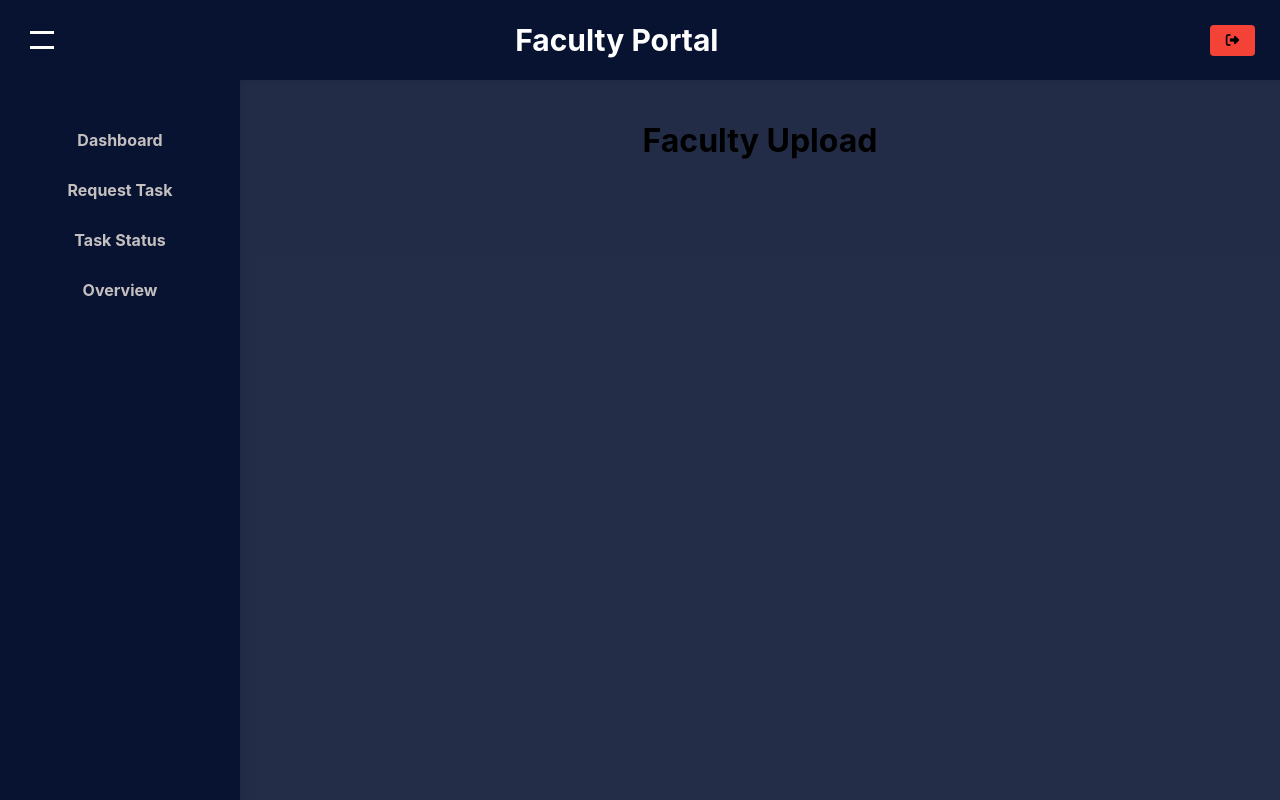
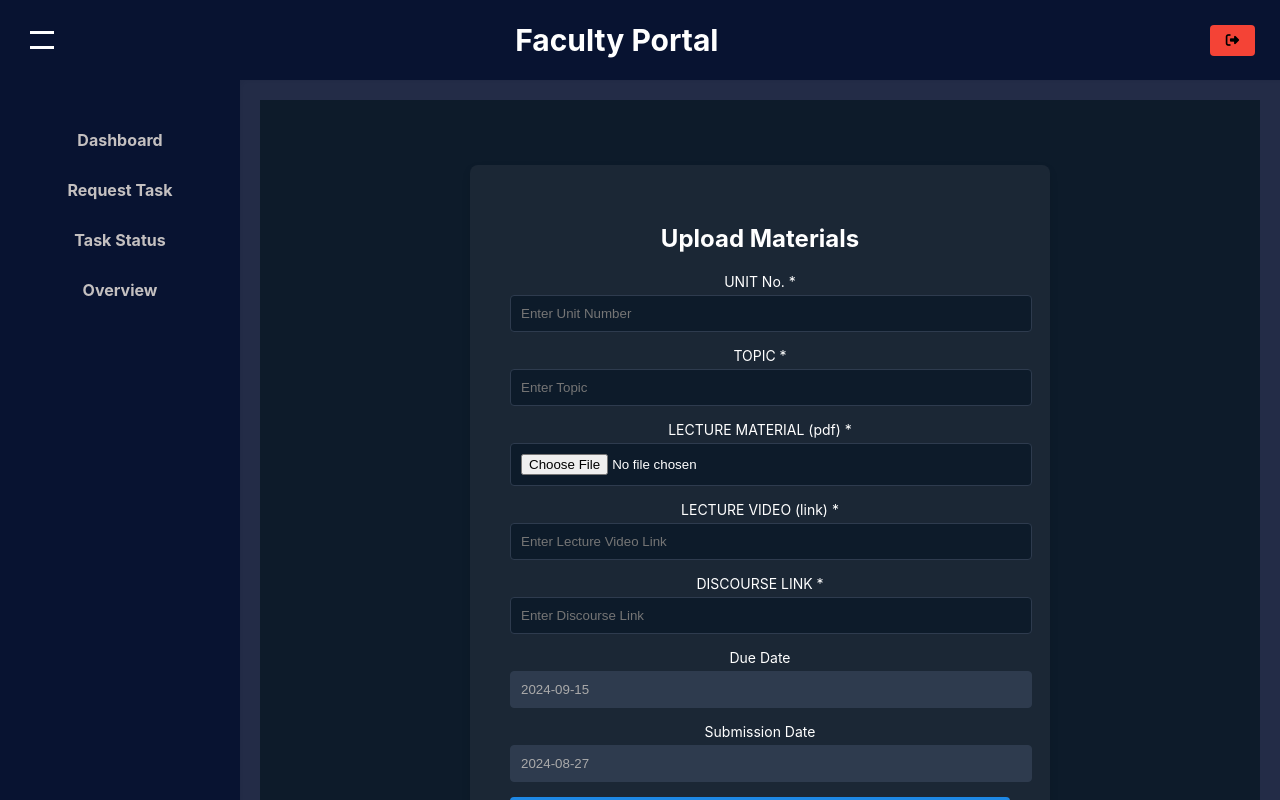
Before and after one commit to Bharaneedharan-K/WikiPage, a React (Create React App) app: page /faculty/upload in a window 1280 px wide. Built offline with nearby package versions, Linux system fonts and the light colour scheme.

Commit message:
uplode page update

```diff
--- a/src/components/faculty/frontend/FacultyRequest.jsx
+++ b/src/components/faculty/frontend/FacultyRequest.jsx
@@ -4,7 +4,7 @@ import './FacultyRequest.css';
 
 const FacultyRequest = () => {
   const requestData = [
-    { subjectID: 'IT123', subjectName: 'DSA', semester: 'Sem 8 ', dueDate: '2024-09-15' },
+    { subjectID: 'IT123', subjectName: 'DSA', semester: 'Sem 8', dueDate: '2024-09-15' },
     { subjectID: 'CS123', subjectName: 'OS', semester: 'Sem 2', dueDate: '2024-09-20' },
     { subjectID: 'CB123', subjectName: 'DAA', semester: 'Sem 4', dueDate: '2024-09-25' },
     { subjectID: 'EC123', subjectName: 'EE', semester: 'Sem 1', dueDate: '2024-10-01' },
@@ -13,9 +13,10 @@ const FacultyRequest = () => {
 
   const navigate = useNavigate();
 
-  const handleUploadClick = () => {
-
-    navigate('/faculty/upload');
+  // Function to handle upload button click
+  const handleUploadClick = (dueDate) => {
+    // Navigate to upload page with dueDate as state
+    navigate('/faculty/upload', { state: { dueDate } });
   };
 
   return (
@@ -42,7 +43,7 @@ const FacultyRequest = () => {
                 <td>
                   <button
                     className="faculty-request-upload-button"
-                    onClick={handleUploadClick}
+                    onClick={() => handleUploadClick(request.dueDate)} // Pass dueDate to handler
                   >
                     Upload
                   </button>
--- a/src/components/faculty/frontend/FacultyUpload.css
+++ b/src/components/faculty/frontend/FacultyUpload.css
@@ -0,0 +1,66 @@
+.upload-page {
+    display: flex;
+    justify-content: center;
+    align-items: center;
+    min-height: 100vh;
+    background-color: #0d1b2a;
+    padding: 20px;
+  }
+
+  .upload-form-container {
+    background-color: #1b2735;
+    padding: 40px;
+    border-radius: 8px;
+    box-shadow: 0 4px 8px rgba(0, 0, 0, 0.1);
+    width: 100%;
+    max-width: 500px;
+  }
+
+  .upload-form-title {
+    font-size: 24px;
+    font-weight: bold;
+    color: #ffffff;
+    margin-bottom: 20px;
+    text-align: center;
+  }
+
+  .upload-form {
+    display: flex;
+    flex-direction: column;
+  }
+
+  .form-group {
+    margin-bottom: 15px;
+  }
+
+  .form-group label {
+    display: block;
+    font-size: 14px;
+    color: #ffffff;
+    margin-bottom: 5px;
+  }
+
+  .form-group input {
+    width: 100%;
+    padding: 10px;
+    border-radius: 4px;
+    border: 1px solid #2e3b4e;
+    background-color: #0d1b2a;
+    color: #ffffff;
+  }
+
+  .form-group input[readonly] {
+    background-color: #2e3b4e;
+    color: #aaaaaa;
+  }
+
+  .upload-button {
+    width: 100%;
+    padding: 10px;
+    border-radius: 4px;
+    border: none;
+    cursor: pointer;
+    background-color: #1e88e5;
+    color: #ffffff;
+    font-size: 16px;
+  }
--- a/src/components/faculty/frontend/FacultyUpload.jsx
+++ b/src/components/faculty/frontend/FacultyUpload.jsx
@@ -1,11 +1,50 @@
 import React from 'react';
+import { useLocation } from 'react-router-dom';
+import './FacultyUpload.css';
 
 const FacultyUpload = () => {
+  const location = useLocation();
+  const dueDate = location.state?.dueDate || '2024-09-15'; // Default due date if not passed
+  const submissionDate = new Date().toISOString().split('T')[0]; // Today's date as submission date
+
   return (
-    <div>
-      <h1>Faculty Upload</h1>
+    <div className="upload-page">
+      <div className="upload-form-container">
+        <h2 className="upload-form-title">Upload Materials</h2>
+        <form className="upload-form">
+          <div className="form-group">
+            <label>UNIT No. *</label>
+            <input type="text" placeholder="Enter Unit Number" required />
+          </div>
+          <div className="form-group">
+            <label>TOPIC *</label>
+            <input type="text" placeholder="Enter Topic" required />
+          </div>
+          <div className="form-group">
+            <label>LECTURE MATERIAL (pdf) *</label>
+            <input type="file" accept=".pdf" required />
+          </div>
+          <div className="form-group">
+            <label>LECTURE VIDEO (link) *</label>
+            <input type="url" placeholder="Enter Lecture Video Link" required />
+          </div>
+          <div className="form-group">
+            <label>DISCOURSE LINK *</label>
+            <input type="url" placeholder="Enter Discourse Link" required />
+          </div>
+          <div className="form-group">
+            <label>Due Date</label>
+            <input type="text" value={dueDate} readOnly />
+          </div>
+          <div className="form-group">
+            <label>Submission Date</label>
+            <input type="text" value={submissionDate} readOnly />
+          </div>
+          <button type="submit" className="upload-button">Submit</button>
+        </form>
+      </div>
     </div>
   );
-};
+}
 
 export default FacultyUpload;
```
